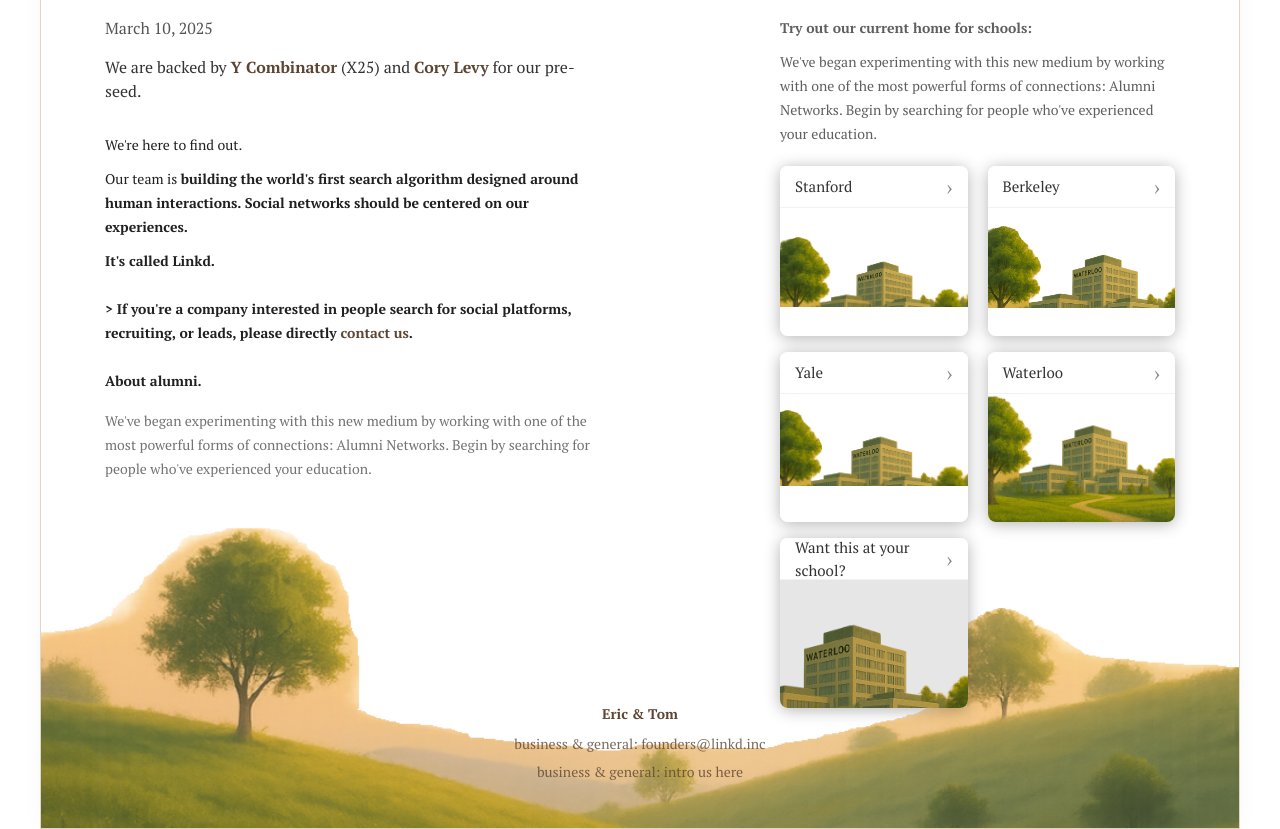
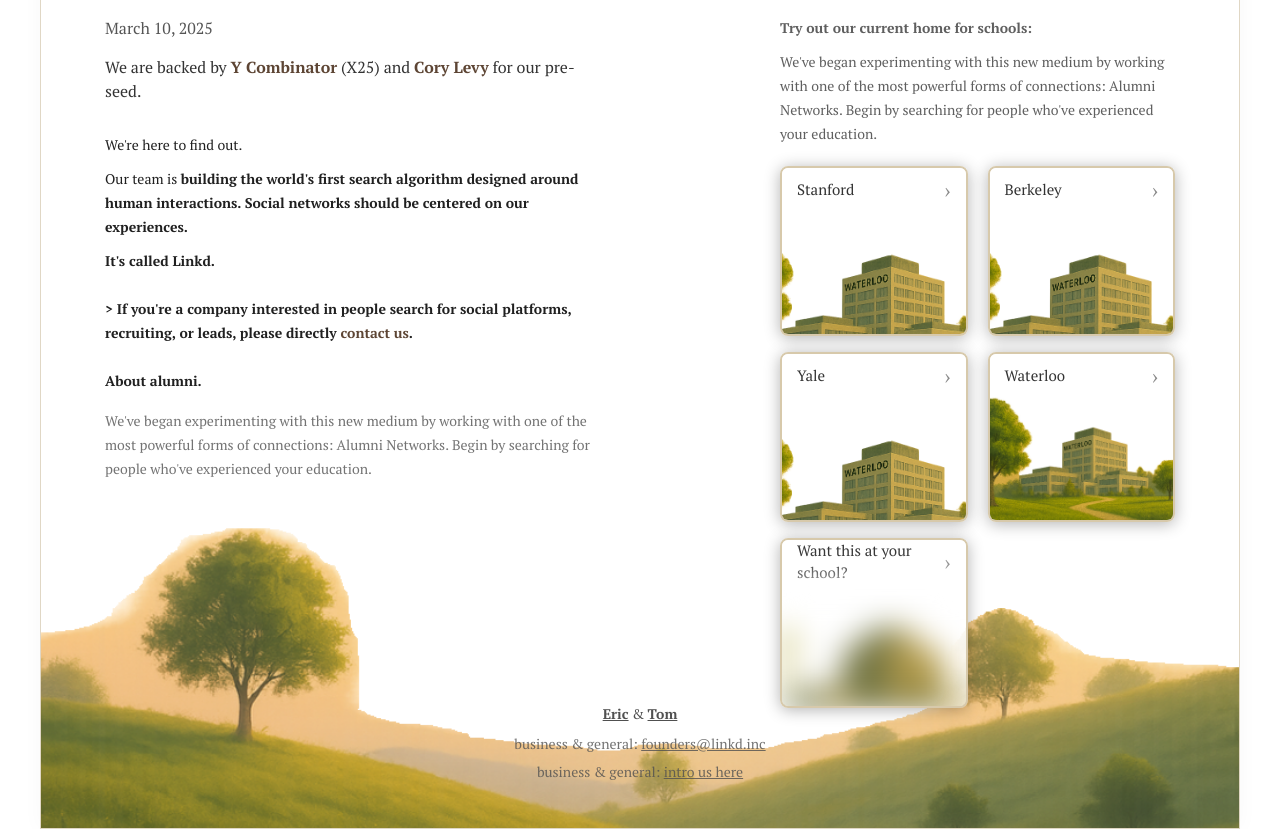
Before and after one commit to CesarUmair/linkd-frontend-demo, a plain HTML site: page index.html in a window 1280 px wide. Shown: the part 131-960 px from the top of the page. Drawn offline with Linux system fonts and the light colour scheme.

Commit message:
some changings

```diff
--- a/index.html
+++ b/index.html
@@ -142,7 +142,7 @@
             <footer class="footer">
                 <div>
                     <div class="founders">
-                        <a href="#">Eric & Tom</a>
+                        <a href="#">Eric</a> & <a href="#">Tom</a>
                     </div>
                     <div class="contact">
                         <p>business & general: <a href="mailto:founders@linkd.inc">founders@linkd.inc</a></p>
--- a/styles.css
+++ b/styles.css
@@ -1,5 +1,5 @@
 :root {
-    --primary-color: #5d4534;
+    --primary-color: #505050;
     --text-color: #333;
     --link-color: #5d4534;
     --background-color: #fff;
@@ -227,6 +227,7 @@ main {
 .school-card {
     background-color: var(--card-bg-color);
     border-radius: 8px;
+    border: 2px solid #d7c9ab;
     overflow: hidden;
     height: 170px;
     cursor: pointer;
@@ -248,7 +249,6 @@ main {
     align-items: center;
     height: 42px;
     font-size: 15px;
-    border-bottom: 1px solid rgba(0, 0, 0, 0.05);
 }
 
 .arrow {
@@ -266,19 +266,16 @@ main {
 .stanford-bg {
     background-image: url('assests/project waterloo bg.PNG');
     background-position: center;
-    background-size: 110%;
 }
 
 .berkeley-bg {
     background-image: url('assests/project waterloo bg.PNG');
-    background-position: 30% 40%;
-    background-size: 130%;
+    background-position: center;
 }
 
 .yale-bg {
     background-image: url('assests/project waterloo bg.PNG');
-    background-position: 60% 30%;
-    background-size: 120%;
+    background-position: center;
 }
 
 .waterloo-bg {
@@ -288,9 +285,8 @@ main {
 
 .request-bg {
     background-image: url('assests/project waterloo bg.PNG');
-    background-position: 70% 50%;
-    filter: brightness(0.9);
-    background-color: rgba(200, 200, 200, 0.3);
+    background-position: center;
+    filter: blur(16px);
 }
 
 /* Footer */
@@ -311,7 +307,7 @@ main {
 
 .founders a {
     color: var(--primary-color);
-    text-decoration: none;
+    /* text-decoration: none; */
     font-weight: bold;
 }
 
@@ -324,7 +320,6 @@ main {
 
 .contact a {
     color: var(--primary-color);
-    text-decoration: none;
 }
 
 /* Modal */
```
